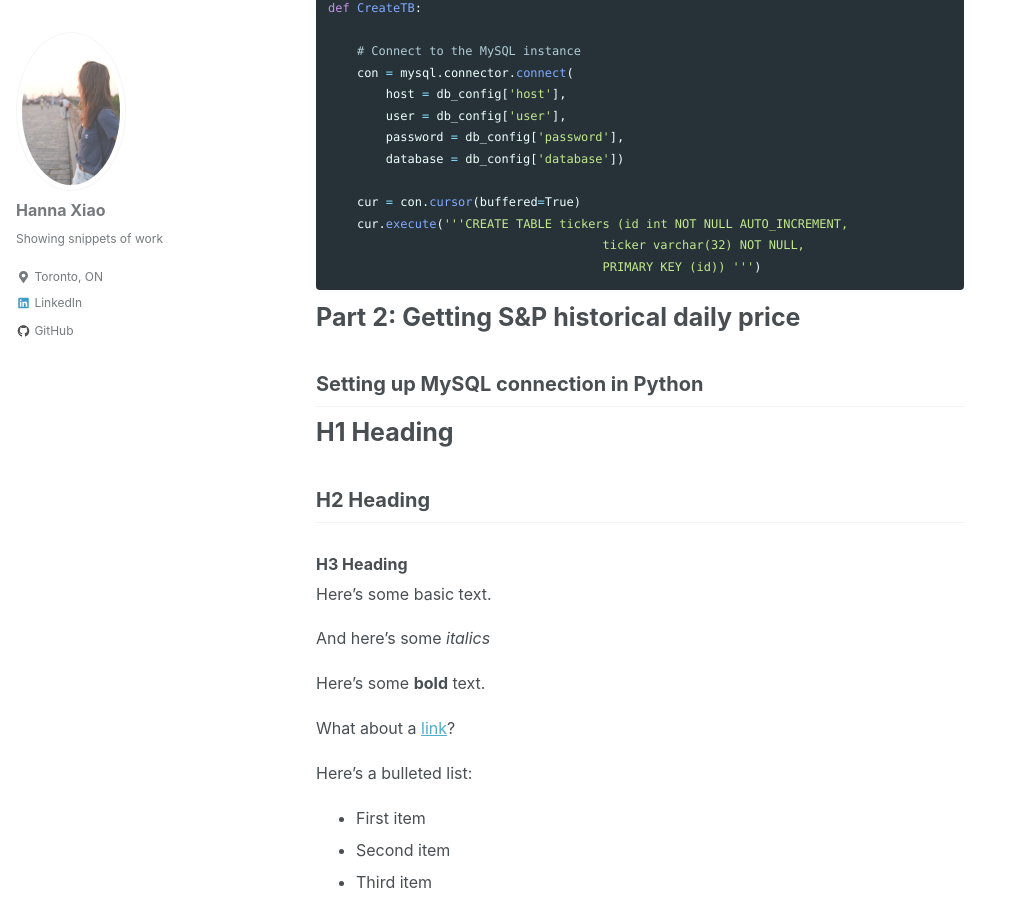
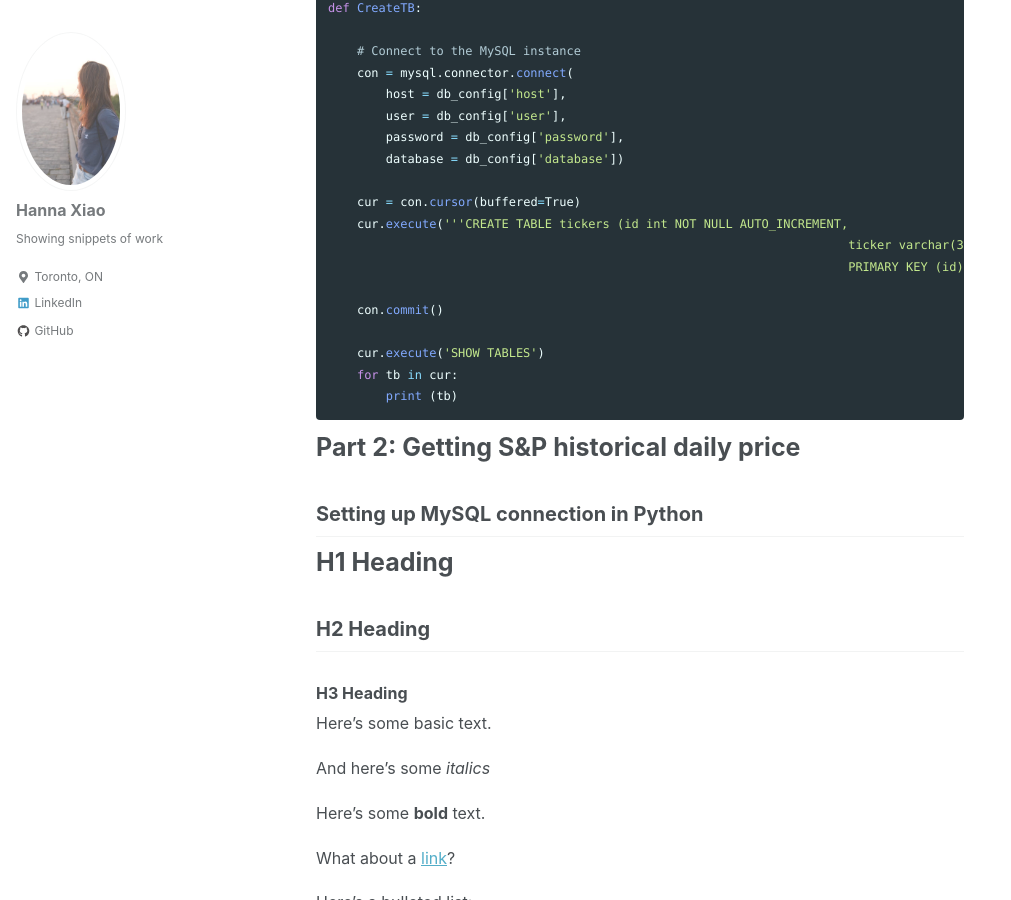
Before and after one commit to h-xiao/h-xiao.github.io, a Jekyll site: the page built from _posts/2018-01-28-perceptron.md, in a window 1280 px wide and 900 px high, scrolled down 1440 px. Shown: the whole window, without its empty margins (0-1011 px from the left). Built offline with Jekyll 4.4.1, drawn with Linux system fonts in a browser that asks for light colours; nearby versions of some CDN libraries; formulas are drawn with MathJax 3.

````diff
--- a/_posts/2018-01-28-perceptron.md
+++ b/_posts/2018-01-28-perceptron.md
@@ -49,6 +49,7 @@ def CreateDB:
         print (db)
 ```
 
+
 After the database is set up, we will need to create tables to store the data. Since we don't know the format of the data that we will download yet, it might be good to set up these tables after.
 
 Sample code to create a table:
@@ -65,9 +66,16 @@ def CreateTB:
 
     cur = con.cursor(buffered=True)
     cur.execute('''CREATE TABLE tickers (id int NOT NULL AUTO_INCREMENT,
-                                      ticker varchar(32) NOT NULL,
-                                      PRIMARY KEY (id)) ''')
+    									ticker varchar(32) NOT NULL,
+    									PRIMARY KEY (id)) ''')
+
+    con.commit()
+
+    cur.execute('SHOW TABLES')
+    for tb in cur:
+        print (tb)
 ```
+
 
 
 # Part 2: Getting S&P historical daily price
````
